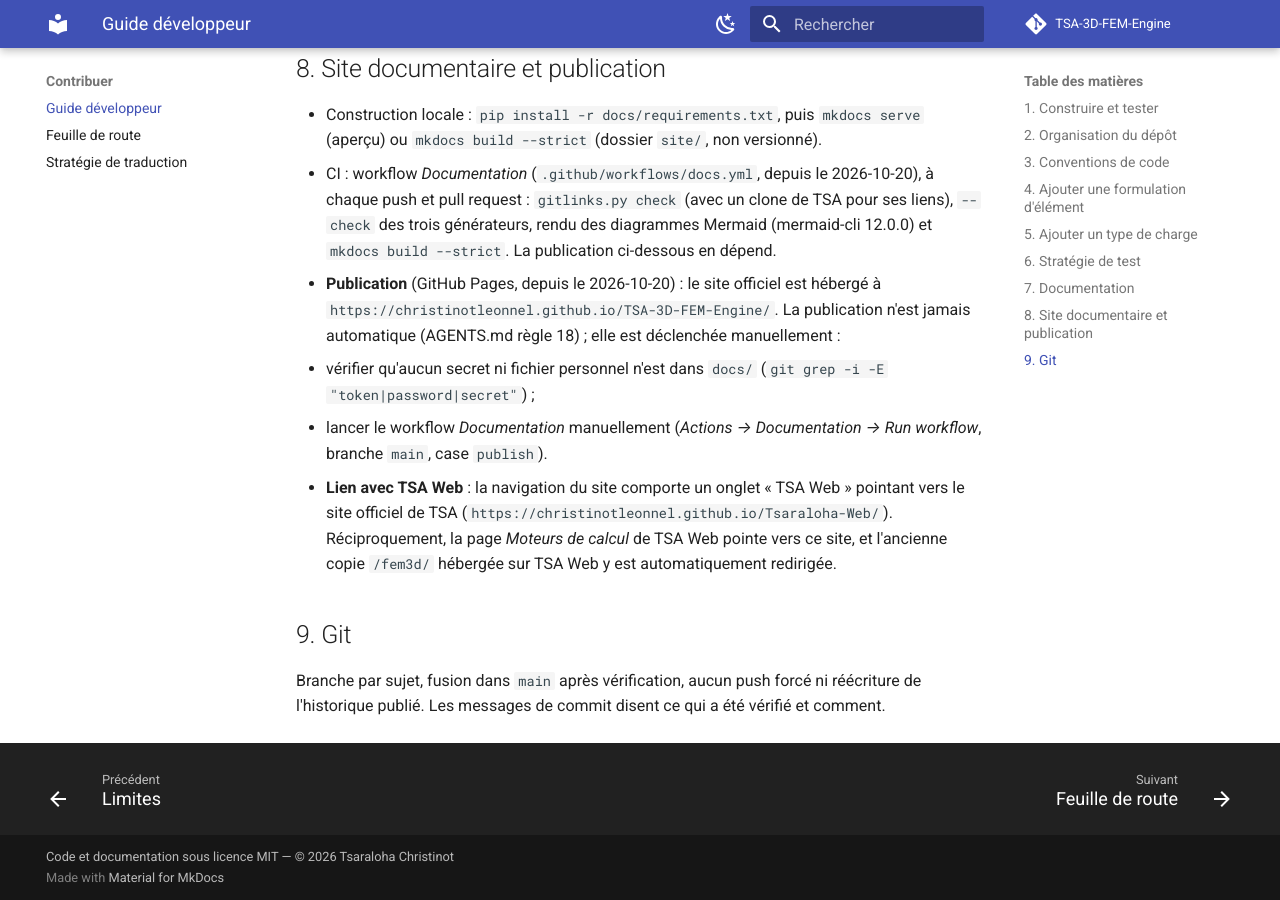
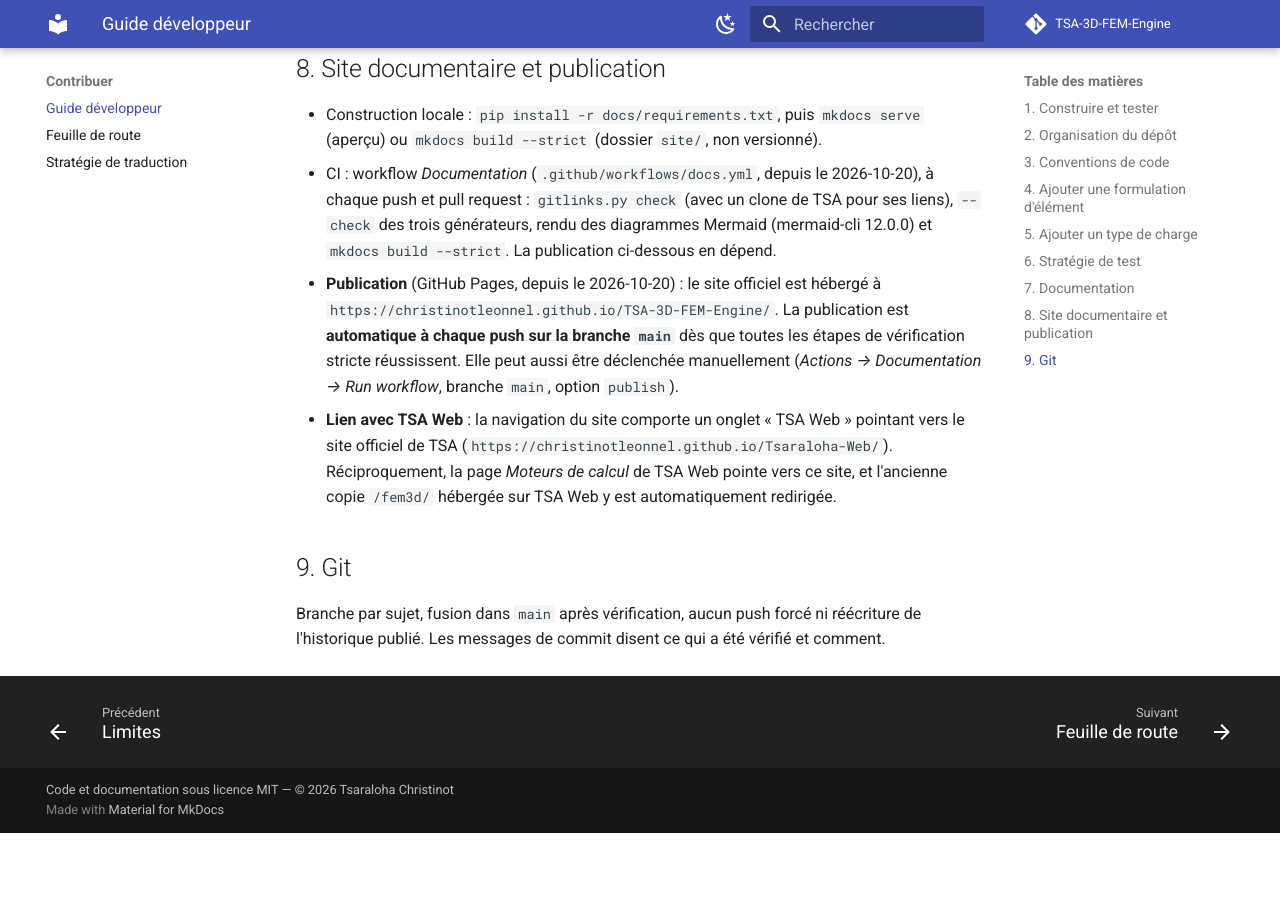
Before and after one commit to ChristinotLeonnel/TSA-3D-FEM-Engine, an MkDocs documentation site: the page built from docs/developer/DEVELOPER_GUIDE.md, in a window 1280 px wide and 900 px high, scrolled down 3398 px. Built offline with MkDocs 1.6.1 and Material for MkDocs 9.7.7, drawn with Linux system fonts in a browser that asks for light colours; comment, search, counter and statistics services are not loaded; after the commit the page ends 4231 px from its top, so only the background shows below that.

Commit message:
CI : déploiement automatique sur GitHub Pages à chaque push sur main
Déploiement GitHub Pages automatisé pour chaque push sur main dès que les vérifications strictes réussissent.

Mise à jour de la règle 18 d'AGENTS.md, du DEVELOPER_GUIDE.md §8 et de SESSION_HANDOFF.md.

```diff
--- a/docs/developer/DEVELOPER_GUIDE.md
+++ b/docs/developer/DEVELOPER_GUIDE.md
@@ -105,11 +105,9 @@ puis régénérer.
   request : `gitlinks.py check` (avec un clone de TSA pour ses liens), `--check` des trois générateurs, rendu des
   diagrammes Mermaid (mermaid-cli 12.0.0) et `mkdocs build --strict`. La publication ci-dessous en dépend.
 - **Publication** (GitHub Pages, depuis le 2026-10-20) : le site officiel est hébergé à
-  `https://christinotleonnel.github.io/TSA-3D-FEM-Engine/`. La publication n'est jamais automatique (AGENTS.md
-  règle 18) ; elle est déclenchée manuellement :
-  1. vérifier qu'aucun secret ni fichier personnel n'est dans `docs/` (`git grep -i -E "token|password|secret"`) ;
-  2. lancer le workflow *Documentation* manuellement (*Actions → Documentation → Run workflow*, branche `main`,
-     case `publish`).
+  `https://christinotleonnel.github.io/TSA-3D-FEM-Engine/`. La publication est **automatique à chaque push sur la branche `main`**
+  dès que toutes les étapes de vérification stricte réussissent. Elle peut aussi être déclenchée manuellement
+  (*Actions → Documentation → Run workflow*, branche `main`, option `publish`).
 - **Lien avec TSA Web** : la navigation du site comporte un onglet « TSA Web » pointant vers le site officiel de TSA
   (`https://christinotleonnel.github.io/Tsaraloha-Web/`). Réciproquement, la page *Moteurs de calcul* de TSA Web
   pointe vers ce site, et l'ancienne copie `/fem3d/` hébergée sur TSA Web y est automatiquement redirigée.
```
Also changed, not shown: AGENTS.md (+2 -2 lines), SESSION_HANDOFF.md (+1 -0 lines), 1 other file.
